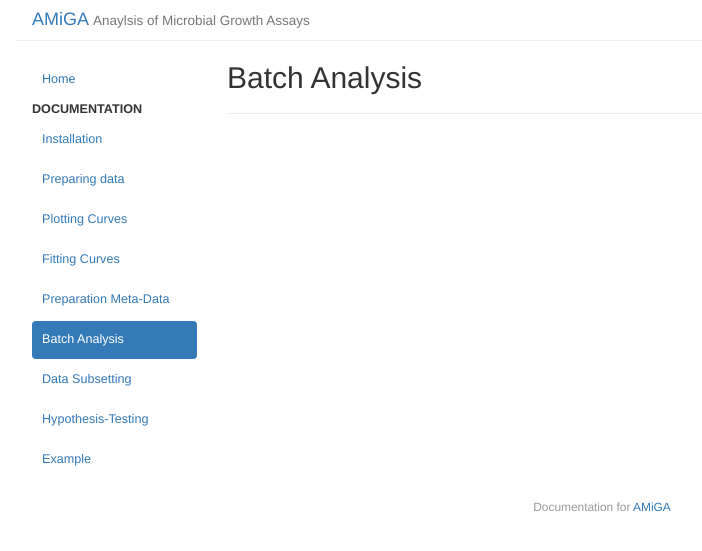
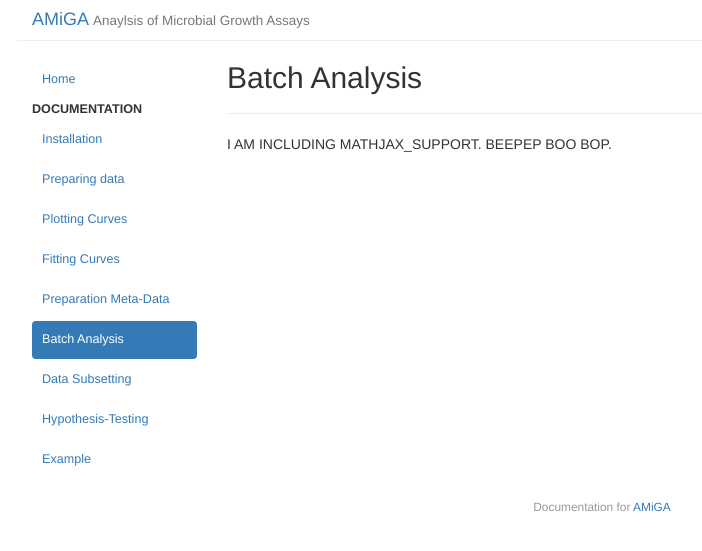
Before and after one commit to firasmidani/amiga, a Jekyll site: the page built from docs/_posts/2020-03-25-batchanalysis.md, in a window 1280 px wide. Shown: the top 551 px of the page, without its empty margins (38-740 px from the left). Built offline with Jekyll 4.4.1, drawn with Linux system fonts in a browser that asks for light colours.

Commit message:
Update page.html

```diff
--- a/docs/_layouts/page.html
+++ b/docs/_layouts/page.html
@@ -9,6 +9,7 @@ layout: default
 </div>
 
 {% if page.use_math %}
+    I AM INCLUDING MATHJAX_SUPPORT. BEEPEP BOO BOP.
     {% include mathjax_support.html %}
 {% endif %}
 
```
